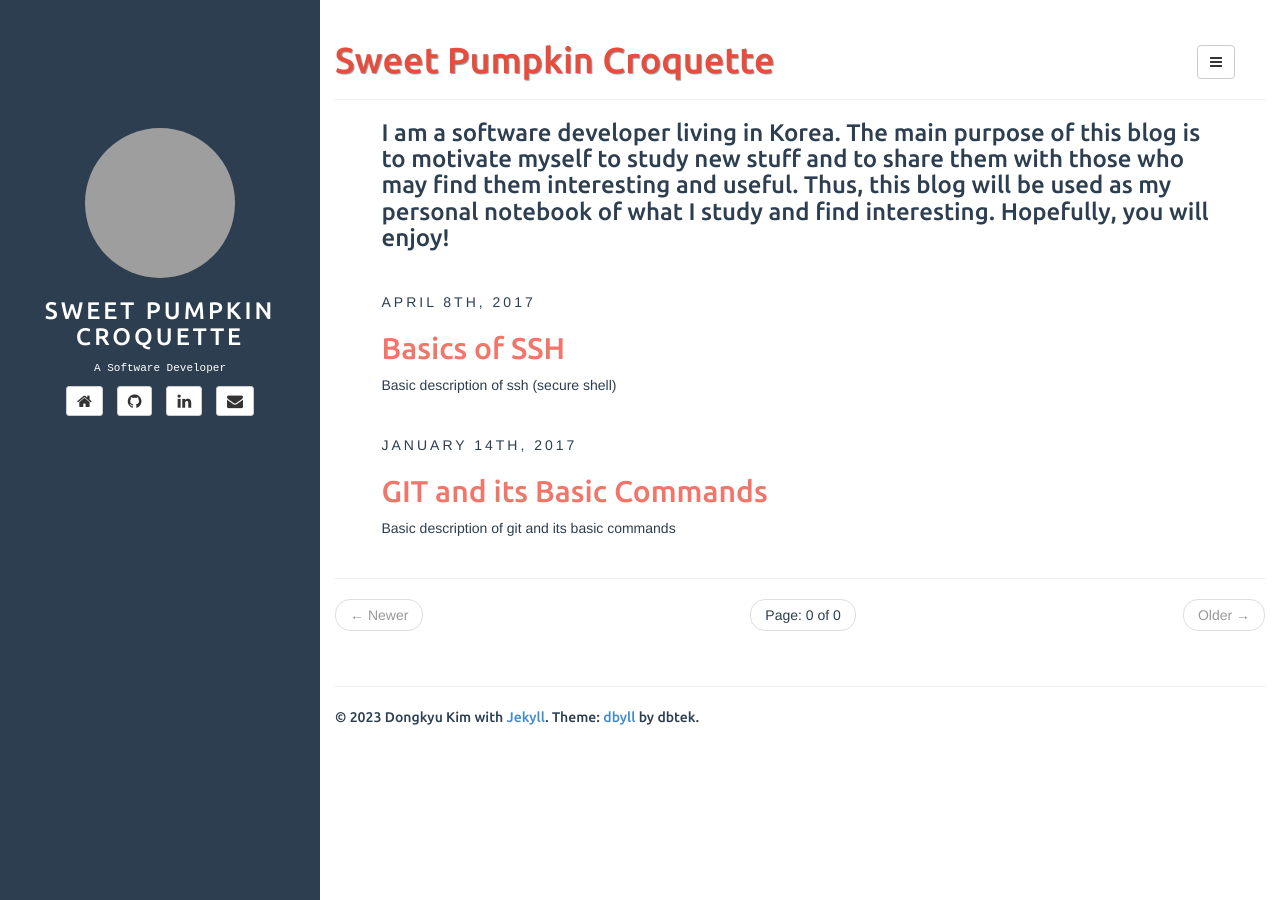
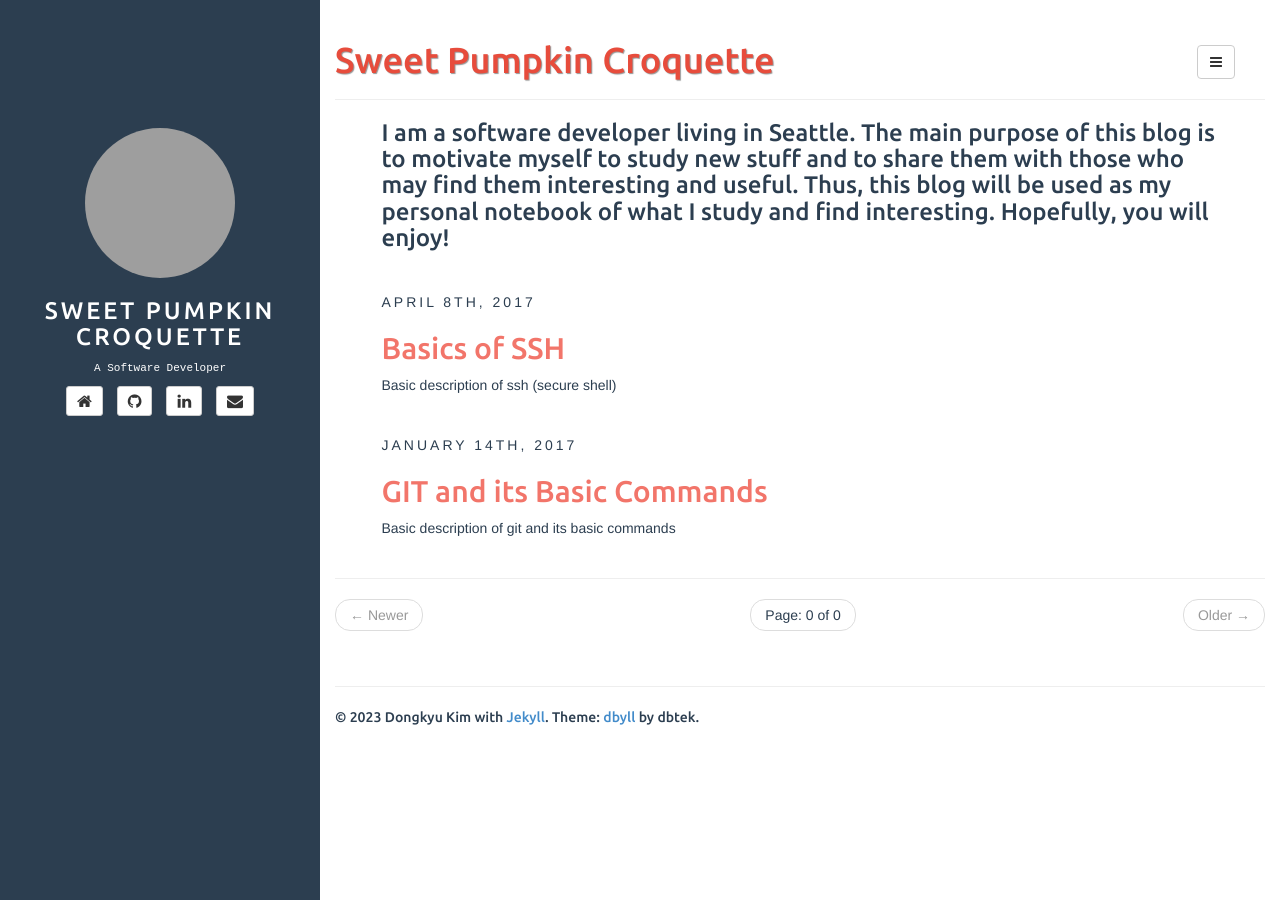
Before and after one commit to dongkyu9315/blog, a Jekyll site: the page built from index.html, in a window 1280 px wide. Built offline with Jekyll 4.4.1, drawn with Linux system fonts in a browser that asks for light colours; the list of posts is cut into pages by our own code; grey boxes are pictures that could not be loaded.

Commit message:
Update a text to test blog page

```diff
--- a/index.html
+++ b/index.html
@@ -5,7 +5,7 @@ layout: page
 
 {% if paginator.page == 1 or page.previous == nil %}
 <article>
-    <h3>I am a software developer living in Korea. The main purpose of this blog is to motivate myself to study new stuff and to share them with those who may find them interesting and useful. Thus, this blog will be used as my personal notebook of what I study and find interesting. Hopefully, you will enjoy!</h3>
+    <h3>I am a software developer living in Seattle. The main purpose of this blog is to motivate myself to study new stuff and to share them with those who may find them interesting and useful. Thus, this blog will be used as my personal notebook of what I study and find interesting. Hopefully, you will enjoy!</h3>
 </article>
 {% endif %}
 
```
